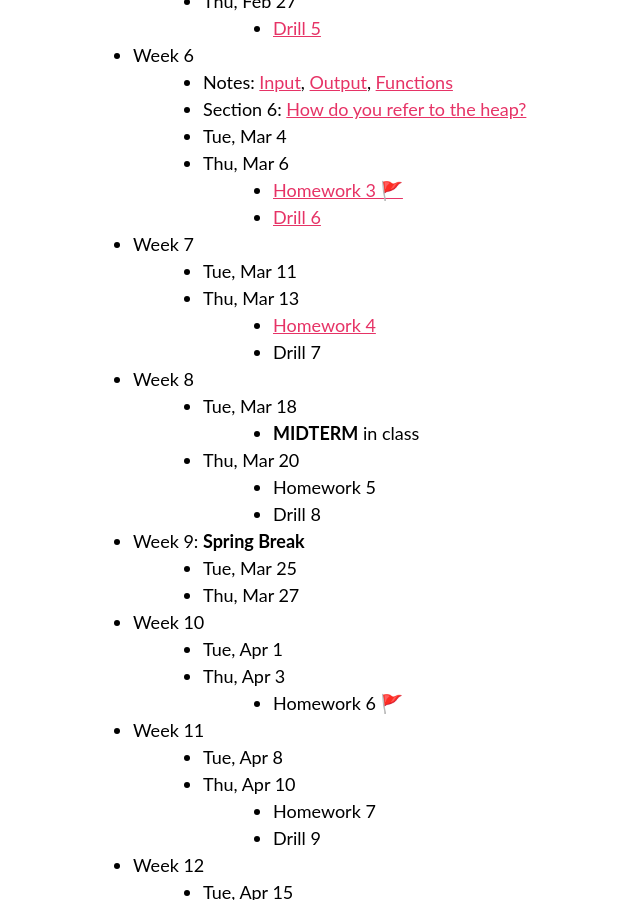
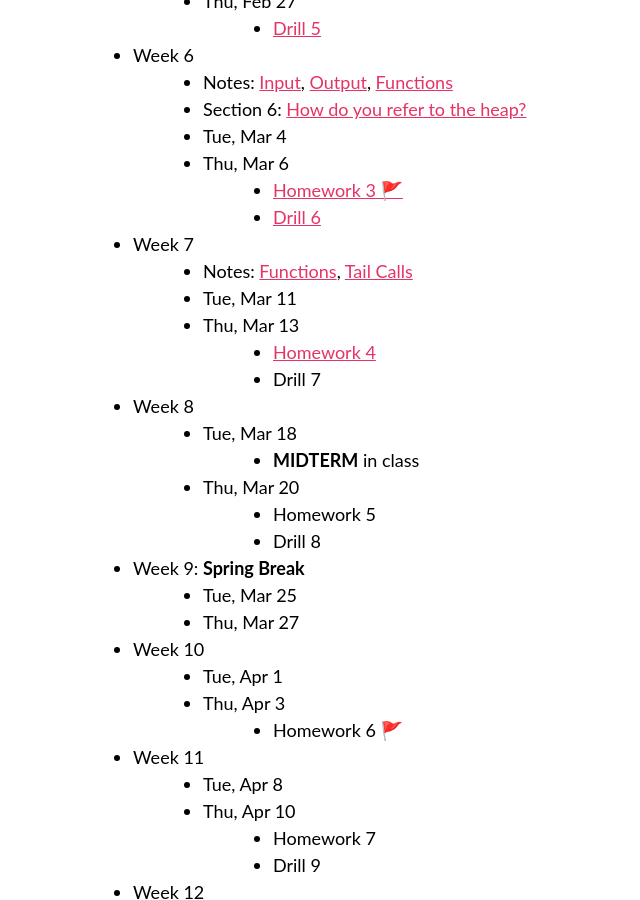
Before and after one commit to berkeley-cs164-sp25/berkeley-cs164-sp25.github.io, a Jekyll site: the page built from schedule.md, in a window 1280 px wide and 900 px high, scrolled down 1436 px. Shown: the whole window, without its empty margins (177-817 px from the left). Built offline with Jekyll 4.4.1, drawn with Linux system fonts in a browser that asks for light colours; our own code applies the rules of GitHub Pages for plain Markdown files.

Commit message:
update week 7

```diff
--- a/schedule.md
+++ b/schedule.md
@@ -69,6 +69,8 @@ Assignments (Drills and Homeworks) are **due at 9pm on the day listed**.
 		- [Drill 6](https://bcourses.berkeley.edu/courses/1542169/quizzes/2496597)
 - Week 7
 	<!-- - tco, parsing -->
+	- Notes: [Functions](./notes/15-Functions.html),
+	         [Tail Calls](./notes/16-Tail-Call.html)
 	- Tue, Mar 11
 	- Thu, Mar 13
 		- [Homework 4](https://classroom.github.com/a/EFulzFxJ)
```
